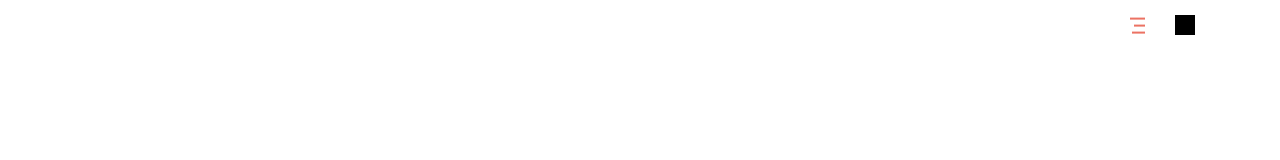
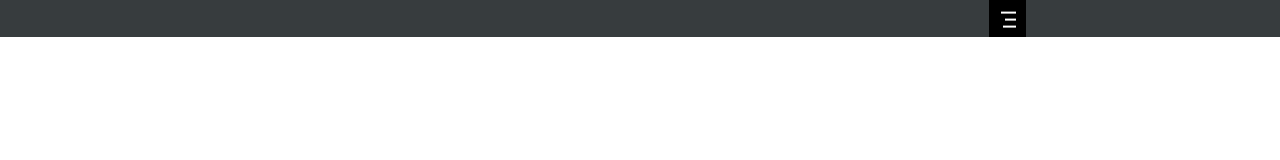
Before and after one commit to grischenko-v/responsivelanding, a website: page app/index.html in a window 1280 px wide. Drawn offline with Linux system fonts and the light colour scheme.

Commit message:
add mobile menu header

```diff
--- a/app/index.html
+++ b/app/index.html
@@ -5,7 +5,8 @@
   <link rel="stylesheet" type="text/css" href="css/main.css">
 </head>
 <body>
- <div class="container">
+ <header>
+  <div class="container">
     <input id="toggle" type="checkbox">
 
     <label class="toggle-container" for="toggle">
@@ -19,7 +20,7 @@
         <a class="nav-item" href="">Settings</a>
     </nav>
 
-
+</header>
 
 </div>
 
--- a/app/scss/_header.scss
+++ b/app/scss/_header.scss
@@ -0,0 +1,4 @@
+header{
+	background-color: rgb(55,60,62);
+	min-height: 37px;
+}
--- a/app/scss/main.scss
+++ b/app/scss/main.scss
@@ -48,14 +48,18 @@ $transition-delay: 0.05s;
   & ~ .nav {
     margin-bottom: 50px;
     pointer-events: auto;
-    transform: translate(17px, 17px);
+    transform: translate(0px, 28px);
     float: right;
     // Restoring nav items from "lines" in the menu icon
     .nav-item {
-      color: #EC7263;
+      color: white;
+      background-color: black;
       letter-spacing: 0;
-      height: 20px;
-      line-height: 20px;
+      width: 120px;
+      height: 30px;
+      text-align: center;
+      border-bottom: 1px solid white;
+      line-height: 35px;
       text-decoration: none;
       margin-top: 0;
       opacity: 1;
@@ -83,16 +87,17 @@ $transition-delay: 0.05s;
 /* Toggle button */
 
 .button-toggle {
-
+  position: absolute;
+  right: 254px;
   display: inline-block;
-  width: 20px;
-  height: 20px;
-  margin: 15px;
+  width: 37px;
+  height: 37px;
+  margin: 0px;
   background-color: black;
   border: none;
   cursor: pointer;
   transition: $transition-duration + 0.1;
-  float: right;
+
 
   // Making the "X" icon using `:before` and `:after` pseudo-elements
   // Initially hidden because `scale(0)` transformation
@@ -104,7 +109,7 @@ $transition-delay: 0.05s;
     left: 0;
     width: 100%;
     height: 2px;
-    background-color: #EC7263;
+    background-color: white;
     border-radius: 5px;
     transition: $transition-duration;
   }
@@ -123,13 +128,14 @@ $transition-delay: 0.05s;
 
 .nav {
   display: inline-block;
-  margin: 15px 15px 10px;
+  margin: 9px 10px 10px;
   // Don't want pointer-events as menu is closed
   pointer-events: none;
   width: 20px;
   height: 20px;
   transition: $transition-duration;
-  float: right;
+  position: absolute;
+  right: 254px;
 }
 
 // Showing nav items as lines, making up the hamburger menu icon
@@ -174,7 +180,7 @@ $transition-delay: 0.05s;
     left: 0;
     width: 100%;
     height: 2px;
-    background-color: #EC7263;
+    background-color: white;
     transform: translateY(-50%) scaleY(5);
     transition: $transition-duration;
   }
```
Also changed, not shown: app/css/main.css.
